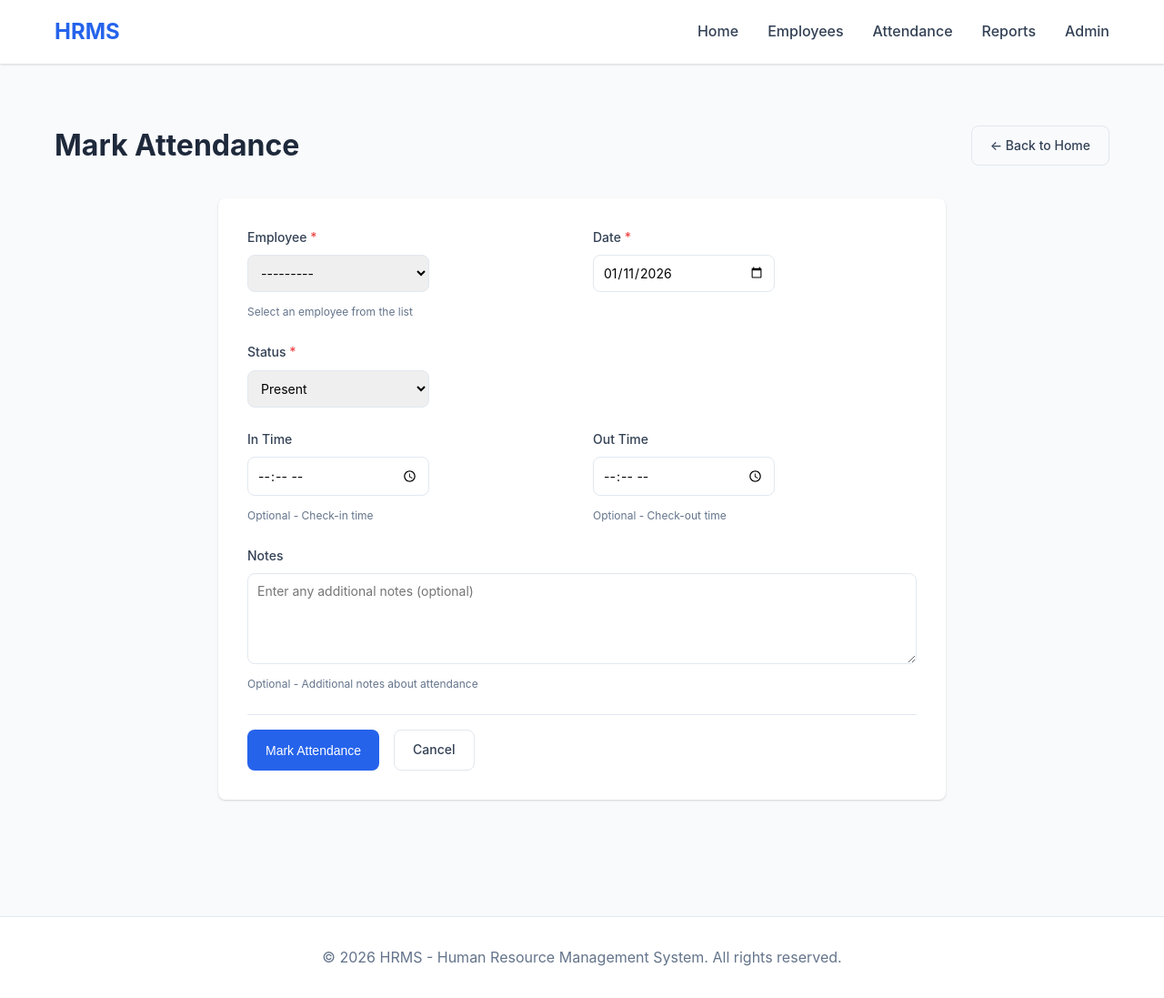
After one commit to SaiseetharamModugumudi/HRMS-project, a Django app: page /attendance/add/ in a window 1280 px wide. The commit adds this page. Shown: the whole page at 91% size. Run offline with Django 4.2, Linux system fonts and the light colour scheme; data that the repository does not hold is empty.

Commit message:
Add employee and attendance forms with Django forms.py - Added EmployeeForm and AttendanceForm in forms.py - Created views for add_employee and add_attendance - Added employee_form.html and attendance_form.html templates - Updated URLs and navigation links - Enhanced CSS styling for forms - Fixed DEBUG setting for local development - Fixed STATICFILES_STORAGE configuration

```diff
--- /dev/null
+++ b/hrms_app/forms.py
@@ -0,0 +1,115 @@
+"""
+Forms for HRMS application.
+"""
+from django import forms
+from django.core.exceptions import ValidationError
+from .models import Employee, Attendance
+
+
+class EmployeeForm(forms.ModelForm):
+    """
+    Form for creating and updating employee records.
+    """
+
+    class Meta:
+        model = Employee
+        fields = ['name', 'email', 'phone', 'address', 'designation', 'department', 'date_of_joining']
+        widgets = {
+            'name': forms.TextInput(attrs={
+                'class': 'form-control',
+                'placeholder': 'Enter full name'
+            }),
+            'email': forms.EmailInput(attrs={
+                'class': 'form-control',
+                'placeholder': 'Enter email address'
+            }),
+            'phone': forms.TextInput(attrs={
+                'class': 'form-control',
+                'placeholder': 'Enter phone number'
+            }),
+            'address': forms.Textarea(attrs={
+                'class': 'form-control',
+                'rows': 4,
+                'placeholder': 'Enter address'
+            }),
+            'designation': forms.Select(attrs={
+                'class': 'form-control'
+            }),
+            'department': forms.Select(attrs={
+                'class': 'form-control'
+            }),
+            'date_of_joining': forms.DateInput(attrs={
+                'class': 'form-control',
+                'type': 'date'
+            }),
+        }
+
+    def clean_email(self):
+        """
+        Validate that email is unique.
+        """
+        email = self.cleaned_data.get('email')
+        if email:
+            # Check if this email already exists (exclude current instance if editing)
+            existing_employee = Employee.objects.filter(email=email)
+            if self.instance and self.instance.pk:
+                existing_employee = existing_employee.exclude(pk=self.instance.pk)
+            if existing_employee.exists():
+                raise ValidationError('An employee with this email already exists.')
+        return email
+
+    def clean_phone(self):
+        """
+        Validate phone number format.
+        """
+        phone = self.cleaned_data.get('phone')
+        if phone:
+            # Remove any spaces, dashes, or parentheses
+            phone_clean = ''.join(filter(str.isdigit, phone))
+            if len(phone_clean) < 10:
+                raise ValidationError('Phone number must be at least 10 digits.')
+        return phone
+
+
+class AttendanceForm(forms.ModelForm):
+    """
+    Form for marking employee attendance.
+    """
+
+    class Meta:
+        model = Attendance
+        fields = ['employee', 'date', 'in_time', 'out_time', 'status', 'notes']
+        widgets = {
+            'employee': forms.Select(attrs={
+                'class': 'form-control'
+            }),
+            'date': forms.DateInput(attrs={
+                'class': 'form-control',
+                'type': 'date'
+            }),
+            'in_time': forms.TimeInput(attrs={
+                'class': 'form-control',
+                'type': 'time'
+            }),
+            'out_time': forms.TimeInput(attrs={
+                'class': 'form-control',
+                'type': 'time'
+            }),
+            'status': forms.Select(attrs={
+                'class': 'form-control'
+            }),
+            'notes': forms.Textarea(attrs={
+                'class': 'form-control',
+                'rows': 3,
+                'placeholder': 'Enter any additional notes (optional)'
+            }),
+        }
+
+    def __init__(self, *args, **kwargs):
+        super().__init__(*args, **kwargs)
+        # Populate employee dropdown with all employees (ordered by name)
+        self.fields['employee'].queryset = Employee.objects.all().order_by('name')
+
+        # Set default date to today
+        from django.utils import timezone
+        self.fields['date'].initial = timezone.now().date()
--- a/hrms_app/static/hrms_app/css/style.css
+++ b/hrms_app/static/hrms_app/css/style.css
@@ -384,10 +384,82 @@ body {
 }
 
 .form-group input:focus,
-.form-group select:focus {
+.form-group select:focus,
+.form-group textarea:focus {
     outline: none;
     border-color: var(--primary-color);
     box-shadow: 0 0 0 3px rgba(37, 99, 235, 0.1);
+}
+
+/* Form Styles */
+.form-container {
+    padding: 2rem 0;
+}
+
+.form-card {
+    background: white;
+    padding: 2rem;
+    border-radius: 0.5rem;
+    box-shadow: var(--shadow);
+    max-width: 800px;
+    margin: 0 auto;
+}
+
+.employee-form,
+.attendance-form {
+    display: flex;
+    flex-direction: column;
+    gap: 1.5rem;
+}
+
+.form-row {
+    display: grid;
+    grid-template-columns: repeat(auto-fit, minmax(250px, 1fr));
+    gap: 1.5rem;
+}
+
+.form-group textarea {
+    resize: vertical;
+    min-height: 100px;
+}
+
+.form-control {
+    padding: 0.625rem;
+    border: 1px solid var(--border-color);
+    border-radius: 0.5rem;
+    font-size: 0.875rem;
+    width: 100%;
+    font-family: inherit;
+}
+
+.form-control:focus {
+    outline: none;
+    border-color: var(--primary-color);
+    box-shadow: 0 0 0 3px rgba(37, 99, 235, 0.1);
+}
+
+.error-text {
+    color: var(--danger-color);
+    font-size: 0.75rem;
+    margin-top: 0.25rem;
+}
+
+.form-help-text {
+    color: var(--text-light);
+    font-size: 0.75rem;
+    margin-top: 0.25rem;
+}
+
+.required {
+    color: var(--danger-color);
+}
+
+.form-actions {
+    display: flex;
+    gap: 1rem;
+    justify-content: flex-start;
+    padding-top: 1rem;
+    border-top: 1px solid var(--border-color);
 }
 
 /* Tables */
@@ -733,7 +805,20 @@ body {
     }
 
     .form-group input,
-    .form-group select {
+    .form-group select,
+    .form-group textarea {
+        width: 100%;
+    }
+
+    .form-row {
+        grid-template-columns: 1fr;
+    }
+
+    .form-actions {
+        flex-direction: column;
+    }
+
+    .form-actions .btn {
         width: 100%;
     }
 
--- /dev/null
+++ b/hrms_app/templates/hrms_app/attendance_form.html
@@ -0,0 +1,87 @@
+{% extends 'hrms_app/base.html' %}
+
+{% block title %}{{ title|default:"Mark Attendance" }} - HRMS{% endblock %}
+
+{% block content %}
+<div class="form-container">
+    <div class="page-header">
+        <h2>{{ title|default:"Mark Attendance" }}</h2>
+        <a href="{% url 'hrms_app:home' %}" class="btn btn-outline">← Back to Home</a>
+    </div>
+
+    <div class="form-card">
+        <form method="post" class="attendance-form">
+            {% csrf_token %}
+
+            {% if form.non_field_errors %}
+                <div class="alert alert-error">
+                    {{ form.non_field_errors }}
+                </div>
+            {% endif %}
+
+            <div class="form-row">
+                <div class="form-group">
+                    <label for="{{ form.employee.id_for_label }}">Employee <span class="required">*</span></label>
+                    {{ form.employee }}
+                    {% if form.employee.errors %}
+                        <div class="error-text">{{ form.employee.errors }}</div>
+                    {% endif %}
+                    <small class="form-help-text">Select an employee from the list</small>
+                </div>
+
+                <div class="form-group">
+                    <label for="{{ form.date.id_for_label }}">Date <span class="required">*</span></label>
+                    {{ form.date }}
+                    {% if form.date.errors %}
+                        <div class="error-text">{{ form.date.errors }}</div>
+                    {% endif %}
+                </div>
+            </div>
+
+            <div class="form-row">
+                <div class="form-group">
+                    <label for="{{ form.status.id_for_label }}">Status <span class="required">*</span></label>
+                    {{ form.status }}
+                    {% if form.status.errors %}
+                        <div class="error-text">{{ form.status.errors }}</div>
+                    {% endif %}
+                </div>
+            </div>
+
+            <div class="form-row">
+                <div class="form-group">
+                    <label for="{{ form.in_time.id_for_label }}">In Time</label>
+                    {{ form.in_time }}
+                    {% if form.in_time.errors %}
+                        <div class="error-text">{{ form.in_time.errors }}</div>
+                    {% endif %}
+                    <small class="form-help-text">Optional - Check-in time</small>
+                </div>
+
+                <div class="form-group">
+                    <label for="{{ form.out_time.id_for_label }}">Out Time</label>
+                    {{ form.out_time }}
+                    {% if form.out_time.errors %}
+                        <div class="error-text">{{ form.out_time.errors }}</div>
+                    {% endif %}
+                    <small class="form-help-text">Optional - Check-out time</small>
+                </div>
+            </div>
+
+            <div class="form-group">
+                <label for="{{ form.notes.id_for_label }}">Notes</label>
+                {{ form.notes }}
+                {% if form.notes.errors %}
+                    <div class="error-text">{{ form.notes.errors }}</div>
+                {% endif %}
+                <small class="form-help-text">Optional - Additional notes about attendance</small>
+            </div>
+
+            <div class="form-actions">
+                <button type="submit" class="btn btn-primary">Mark Attendance</button>
+                <a href="{% url 'hrms_app:home' %}" class="btn btn-outline">Cancel</a>
+            </div>
+        </form>
+    </div>
+</div>
+{% endblock %}
--- a/hrms_app/templates/hrms_app/base.html
+++ b/hrms_app/templates/hrms_app/base.html
@@ -17,6 +17,7 @@
             <ul class="nav-menu">
                 <li><a href="{% url 'hrms_app:home' %}">Home</a></li>
                 <li><a href="{% url 'hrms_app:employee_list' %}">Employees</a></li>
+                <li><a href="{% url 'hrms_app:add_attendance' %}">Attendance</a></li>
                 <li><a href="{% url 'hrms_app:reports' %}">Reports</a></li>
                 <li><a href="/admin/">Admin</a></li>
             </ul>
@@ -39,7 +40,7 @@
 
     <footer class="footer">
         <div class="container">
-            <p>&copy; 2024 HRMS - Human Resource Management System. All rights reserved.</p>
+            <p>&copy; 2026 HRMS - Human Resource Management System. All rights reserved.</p>
         </div>
     </footer>
 
--- a/hrms_app/templates/hrms_app/home.html
+++ b/hrms_app/templates/hrms_app/home.html
@@ -26,7 +26,8 @@
         <div class="action-buttons">
             <a href="{% url 'hrms_app:employee_list' %}" class="btn btn-primary">View All Employees</a>
             <a href="{% url 'hrms_app:reports' %}" class="btn btn-secondary">View Reports</a>
-            <a href="/admin/hrms_app/employee/add/" class="btn btn-success">Add Employee</a>
+            <a href="{% url 'hrms_app:add_employee' %}" class="btn btn-success">Add Employee</a>
+            <a href="{% url 'hrms_app:add_attendance' %}" class="btn btn-primary">Mark Attendance</a>
         </div>
     </div>
 
@@ -51,7 +52,7 @@
                 {% endfor %}
             </div>
         {% else %}
-            <p class="no-data">No employees found. <a href="/admin/hrms_app/employee/add/">Add your first employee</a></p>
+            <p class="no-data">No employees found. <a href="{% url 'hrms_app:add_employee' %}">Add your first employee</a></p>
         {% endif %}
     </div>
 
--- a/hrms_app/urls.py
+++ b/hrms_app/urls.py
@@ -10,7 +10,9 @@ urlpatterns = [
     # Template-based views
     path('', views.home, name='home'),
     path('employees/', views.employee_list, name='employee_list'),
+    path('employees/add/', views.add_employee, name='add_employee'),
     path('employees/<str:employee_id>/', views.employee_detail, name='employee_detail'),
+    path('attendance/add/', views.add_attendance, name='add_attendance'),
     path('reports/', views.reports, name='reports'),
 
     # API endpoints
--- a/hrms_app/views.py
+++ b/hrms_app/views.py
@@ -9,10 +9,12 @@ from django.views.decorators.http import require_http_methods
 from django.views.decorators.csrf import csrf_exempt
 from django.utils import timezone
 from django.db.models import Count, Q
+from django.contrib import messages
 from datetime import datetime, date
 import json as json_lib
 
 from .models import Employee, Attendance
+from .forms import EmployeeForm, AttendanceForm
 
 
 def home(request):
@@ -486,3 +488,53 @@ def reports(request):
         'total_departments': total_departments,
         'total_designations': total_designations,
     })
+
+
+def add_employee(request):
+    """
+    View to add a new employee using a form.
+
+    Args:
+        request: HTTP request object
+
+    Returns:
+        HttpResponse: Rendered employee form template or redirect after successful submission
+    """
+    if request.method == 'POST':
+        form = EmployeeForm(request.POST)
+        if form.is_valid():
+            employee = form.save()
+            messages.success(request, f'Employee {employee.name} has been added successfully!')
+            return redirect('hrms_app:employee_detail', employee_id=employee.id)
+    else:
+        form = EmployeeForm()
+
+    return render(request, 'hrms_app/employee_form.html', {
+        'form': form,
+        'title': 'Add New Employee'
+    })
+
+
+def add_attendance(request):
+    """
+    View to mark attendance for an employee using a form.
+
+    Args:
+        request: HTTP request object
+
+    Returns:
+        HttpResponse: Rendered attendance form template or redirect after successful submission
+    """
+    if request.method == 'POST':
+        form = AttendanceForm(request.POST)
+        if form.is_valid():
+            attendance = form.save()
+            messages.success(request, f'Attendance for {attendance.employee.name} on {attendance.date} has been marked successfully!')
+            return redirect('hrms_app:employee_detail', employee_id=attendance.employee.id)
+    else:
+        form = AttendanceForm()
+
+    return render(request, 'hrms_app/attendance_form.html', {
+        'form': form,
+        'title': 'Mark Attendance'
+    })
```
Also changed, not shown: hrms_app/templates/hrms_app/employee_form.html (added, +91 -0 lines), hrms_app/templates/hrms_app/employee_list.html (+5 -2 lines), hrms_project/settings.py (+17 -11 lines).
